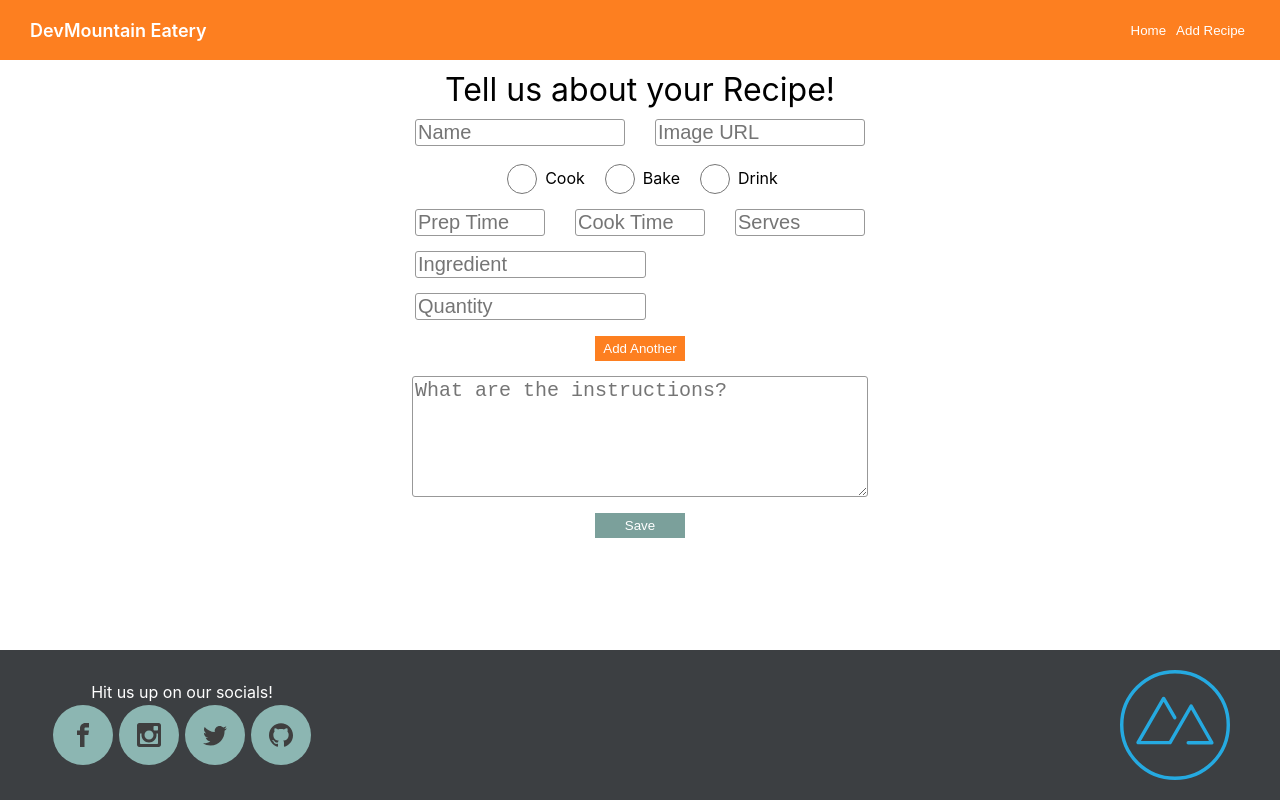
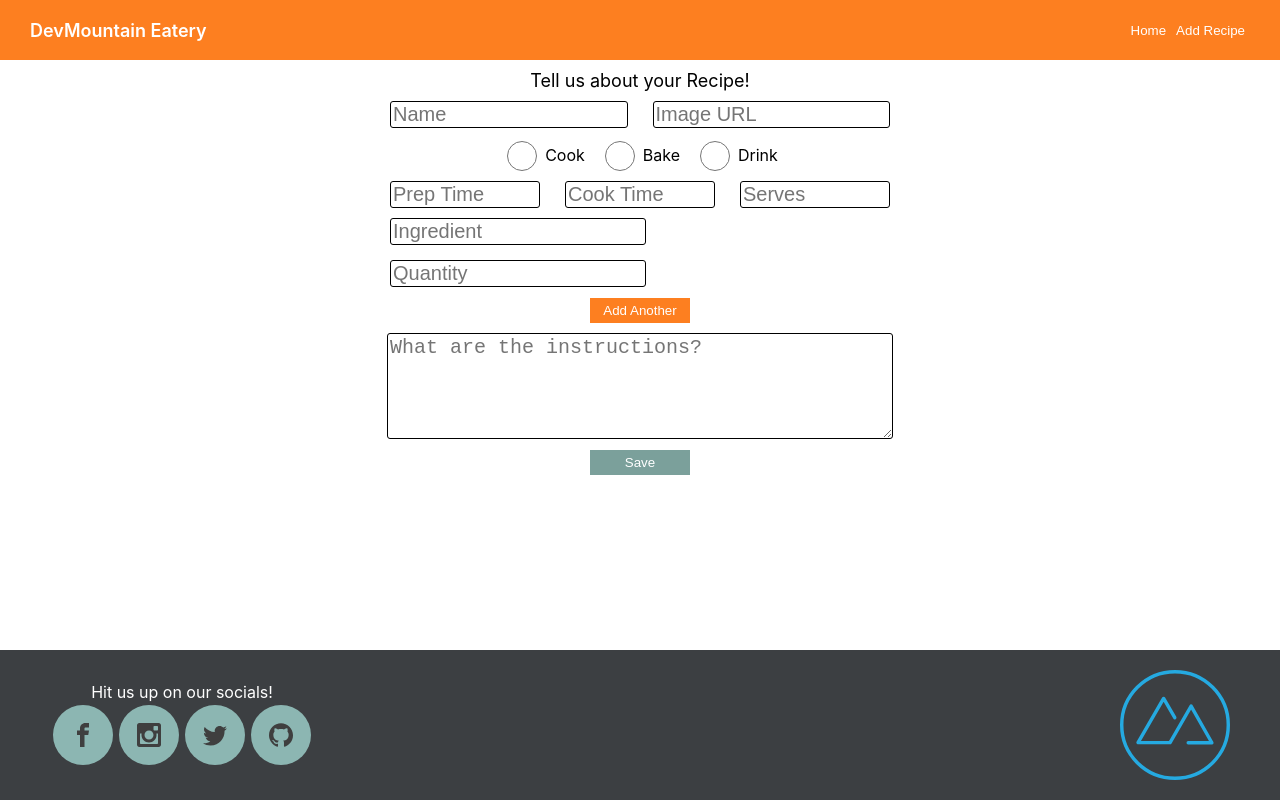
Before and after one commit to JoyUmoekpo/Unit-3-Project-Recipe-Website, a React (Create React App) app: page /newRecipe in a window 1280 px wide. Built offline with nearby package versions, Linux system fonts and the light colour scheme.

Commit message:
Final CSS changes

```diff
--- a/src/components/RecipeCardComponents/RecipeCard.module.css
+++ b/src/components/RecipeCardComponents/RecipeCard.module.css
@@ -1,18 +1,17 @@
 .card {
-  width: 150px;
+  width: 200px;
   height: 150px;
   display: flex;
   flex-direction: column;
   align-items: center;
   text-align: center;
-  /* justify-content: space-between; */
-  padding-bottom: 15px;
+  padding-bottom: 30px;
   margin-top: 15px;
   box-shadow: 0px 3px 10px rgba(0,0,0,0.6);
 }
 
 .recipe_image {
-  width: 150px;
+  width: 200px;
   height: 100px;
 }
 
--- a/src/components/SearchComponents/SearchBar.jsx
+++ b/src/components/SearchComponents/SearchBar.jsx
@@ -20,7 +20,7 @@ const SearchBar = ({ recipes }) => {
 	return (
 		<div>
 			<div className={styles.search}>
-				<BiSearch className={styles.search_icon} size="2em" color="#DA7635"/>
+				<BiSearch className={styles.search_icon} color="#DA7635"/>
 				<input
 					type="text"
 					value={search}
--- a/src/components/SearchComponents/SearchBar.module.css
+++ b/src/components/SearchComponents/SearchBar.module.css
@@ -1,7 +1,7 @@
 .search {
   display: flex;
   justify-content: center;
-  padding-top: 10px;
+  padding-top: 5px;
 }
 
 .search_bar {
@@ -26,6 +26,6 @@
   gap: 20px;
   height: 225px;
   width: 85%;
-  overflow: scroll;
+  overflow: scroll hidden;
   margin-left: 10%;
 }
--- a/src/components/detailComponents/DetailScreen.jsx
+++ b/src/components/detailComponents/DetailScreen.jsx
@@ -27,7 +27,7 @@ const DetailScreen = () => {
           url(${salmon})`,
 					backgroundSize: "cover",
 				}}>
-				<h1>{recipes.recipe_name}</h1>
+				<h1 className={styles.recipe_name}>{recipes.recipe_name}</h1>
 			</div>
 			<div className={styles.details}>
 				<div className={styles.ingredients}>
--- a/src/components/detailComponents/DetailScreen.module.css
+++ b/src/components/detailComponents/DetailScreen.module.css
@@ -24,7 +24,7 @@ h2 {
 }
 
 .ingredients {
-  max-height: 300px;
+  max-height: 275px;
   overflow: scroll;
   width: 300px;
   box-shadow: 0px 3px 10px rgba(0, 0, 0, 0.6);
@@ -34,10 +34,14 @@ h2 {
 
 .instructions {
   max-width: 400px;
-  max-height: 300px;
+  max-height: 275px;
   overflow: scroll;
   box-shadow: 0px 3px 10px rgba(0, 0, 0, 0.6);
   box-sizing: border-box;
   padding: 12px;
   border-radius: 3px;
 }
+
+.recipe_name {
+  text-align: center;
+}
--- a/src/components/newRecipeComponents/NewRecipeScreen.module.css
+++ b/src/components/newRecipeComponents/NewRecipeScreen.module.css
@@ -2,8 +2,8 @@ form {
   display: flex;
   flex-direction: column;
   align-items: center;
-  width: 450px;
-  gap: 15px;
+  width: 500px;
+  gap: 10px;
   margin-top: 10px;
 }
 
@@ -15,10 +15,11 @@ section {
 
 textarea {
   width: 100%;
+  height: 100px
 }
 
 input, textarea {
-  border: 1px solid #989898;
+  border: 1px solid;
   border-radius: 3px;
   font-size: 20px;
 }
@@ -39,7 +40,7 @@ ul {
 .form_title {
   text-align: center;
   color: black;
-  font-size: xx-large;
+  font-size: large;
   font-weight: 400;
   margin-top: 10px;
 }
@@ -57,7 +58,7 @@ ul {
 
 .input {
   display: flex;
-  gap: 30px;
+  gap: 25px;
   width: 100%;
 }
 
```
